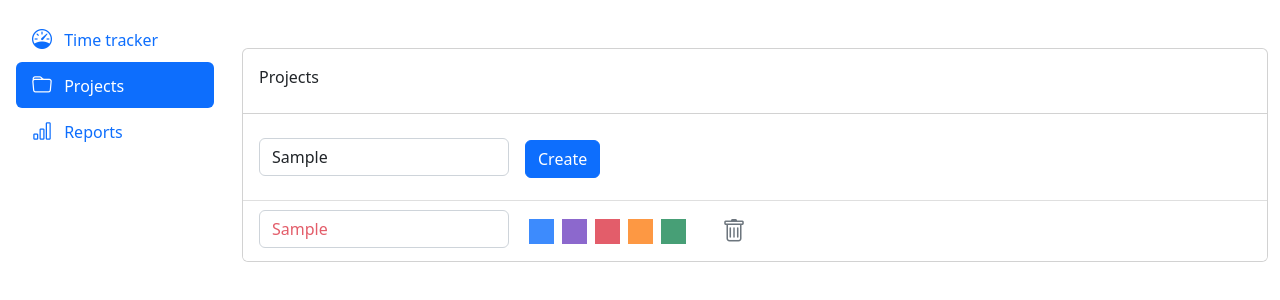
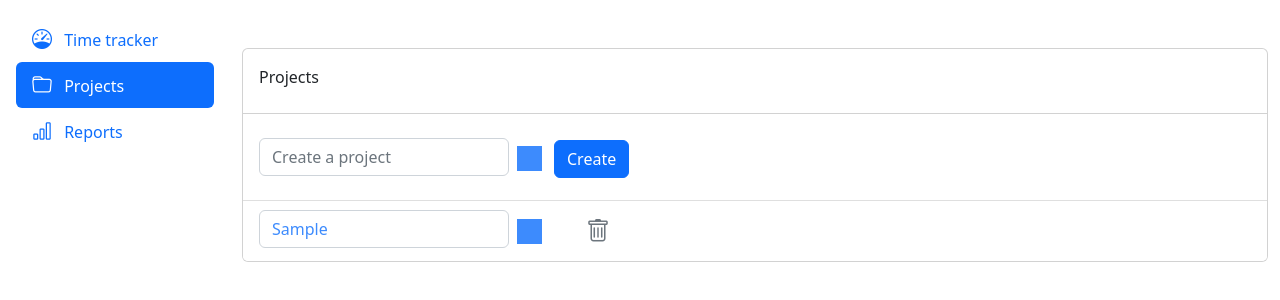
Before and after one commit to irek02/time-tracker, an Angular app: page /projects in a window 1280 px wide. Both pictures are taken after typing "Sample" into the empty fields and a click on the button "Create". Shown: the top 300 px of the page. Built offline with nearby package versions, Linux system fonts and the light colour scheme.

Commit message:
finished with project manager

```diff
--- a/src/app/components/projects/projects.component.html
+++ b/src/app/components/projects/projects.component.html
@@ -4,11 +4,39 @@
   </div>
   <ul class="list-group list-group-flush">
     <li class="list-group-item">
-      <input #projectInput class="form-control me-3 my-3 d-inline" style="width: 250px;" placeholder="Create a project">
+      <input
+        #projectInput
+        class="form-control me-1 my-3 d-inline"
+        [ngClass]="'text-' + defaultColor"
+        style="width: 250px;"
+        placeholder="Create a project">
+      <div class="dropdown d-inline me-2">
+        <button
+          type="button"
+          class="border border-0 m-1 align-middle"
+          [ngClass]="'bg-' + defaultColor"
+          style="width: 25px; height: 25px;"
+          data-bs-toggle="dropdown">
+        </button>
+        <ul class="dropdown-menu dropdown-menu-end p-3" style="min-width: 67px;">
+          <li *ngFor="let color of colors" class="">
+            <button
+              [ngClass]="['bg-' + color]"
+              class="border border-0 m-1 align-middle"
+              style="width: 25px; height: 25px;"
+              (click)="defaultColor = color"
+              >
+              <span class="visually-hidden">{{ color }}</span>
+            </button>
+          </li>
+        </ul>
+      </div>
       <button
         type="button"
         class="btn btn-primary"
-        (click)="dataService.addProject(projectInput.value)">Create</button>
+        (click)="dataService.addProject(projectInput.value, defaultColor); defaultColor = colors[0]; projectInput.value = ''">
+        Create
+      </button>
     </li>
     <li *ngFor="let project of dataService.projects()" class="list-group-item">
       <input
@@ -16,16 +44,31 @@
         [value]="project.name"
         [ngClass]="'text-' + project.color"
         (focusout)="dataService.updateProject(project.id, { name: projectNameInput.value })"
-        class="form-control d-inline me-3"
+        class="form-control d-inline me-1"
         style="width: 250px;">
+
+      <div class="dropdown d-inline me-2">
         <button
-        *ngFor="let color of colors"
+          type="button"
+          class="border border-0 m-1 align-middle"
+          [ngClass]="'bg-' + project.color"
+          style="width: 25px; height: 25px;"
+          data-bs-toggle="dropdown">
+        </button>
+        <ul class="dropdown-menu dropdown-menu-end p-3" style="min-width: 67px;">
+          <li *ngFor="let color of colors">
+            <button
               [ngClass]="['bg-' + color]"
               class="border border-0 m-1 align-middle"
               style="width: 25px; height: 25px;"
-        (click)="dataService.updateProject(project.id, { color })">
+              (click)="dataService.updateProject(project.id, { color })"
+              >
               <span class="visually-hidden">{{ color }}</span>
             </button>
+          </li>
+        </ul>
+      </div>
+
       <button
         class="btn btn-outline-secondary btn-sm border border-0 ms-4"
         type="button"
--- a/src/app/components/projects/projects.component.ts
+++ b/src/app/components/projects/projects.component.ts
@@ -9,6 +9,7 @@ import { DataService, ProjectColor } from 'src/app/services/data.service';
 export class ProjectsComponent {
 
   colors: ProjectColor[] = ['blue', 'purple', 'red', 'orange', 'green'];
+  defaultColor = this.colors[0];
 
   constructor(
     public dataService: DataService,
--- a/src/app/services/data.service.ts
+++ b/src/app/services/data.service.ts
@@ -157,14 +157,14 @@ export class DataService {
 
   }
 
-  public addProject(name: string) {
+  public addProject(name: string, color?: ProjectColor) {
 
     const colors: ProjectColor[] = ['blue', 'purple', 'red', 'orange', 'green'];
 
     this.store.projects.mutate(projects => projects.push({
       id: crypto.randomUUID(),
       name,
-      color: colors[Math.floor(Math.random() * colors.length)],
+      color: color || colors[Math.floor(Math.random() * colors.length)],
     }));
 
   }
```
Lines whose indentation alone changed are shown as unchanged.
